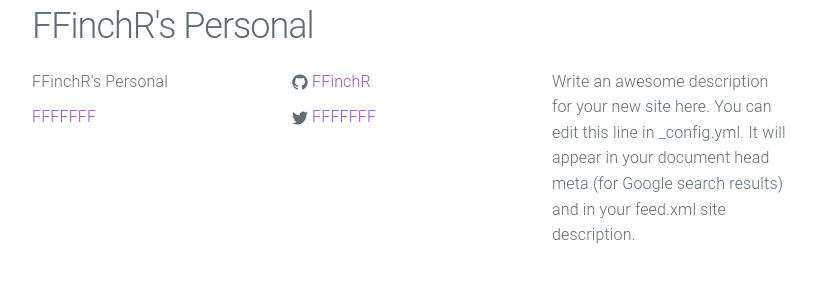
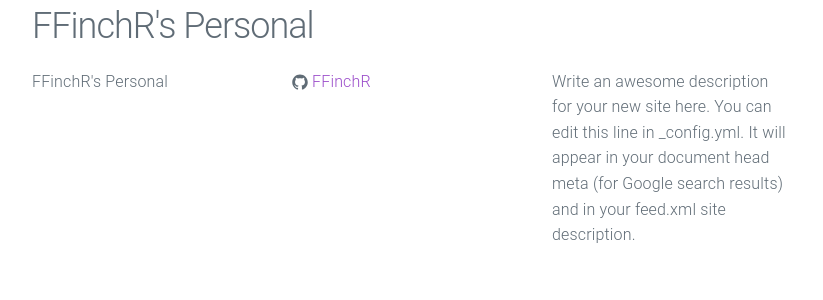
Before and after one commit to FFinchR/FFinchR.github.io, a Jekyll site: the page built from index.html, in a window 1280 px wide. Shown: the part 830-1130 px from the top of the page, without its empty margins (228-1051 px from the left). Built offline with Jekyll 4.4.1, drawn with Linux system fonts in a browser that asks for light colours.

Commit message:
Update _config.yml

```diff
--- a/_config.yml
+++ b/_config.yml
@@ -1,13 +1,13 @@
 # Site settings
 title: FFinchR's Personal
-email: FFFFFFF
+email:
 description: > # this means to ignore newlines until "baseurl:"
   Write an awesome description for your new site here. You can edit this
   line in _config.yml. It will appear in your document head meta (for
   Google search results) and in your feed.xml site description.
 baseurl: "/urban-theme" # the subpath of your site, e.g. /blog
 url: "http://yourdomain.com" # the base hostname & protocol for your site
-twitter_username: FFFFFFF
+twitter_username:
 github_username:  FFinchR
 
 # Build settings
```
